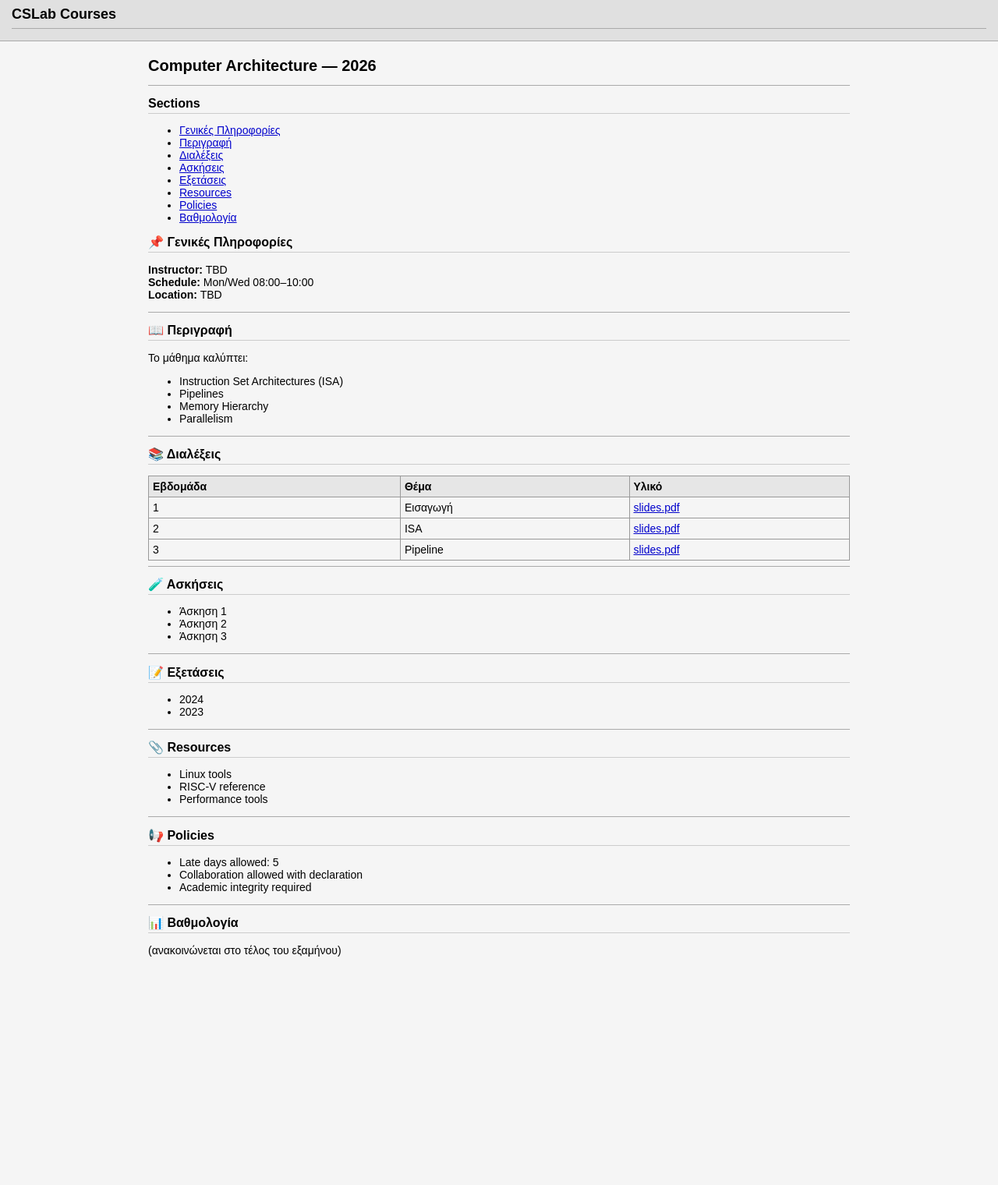
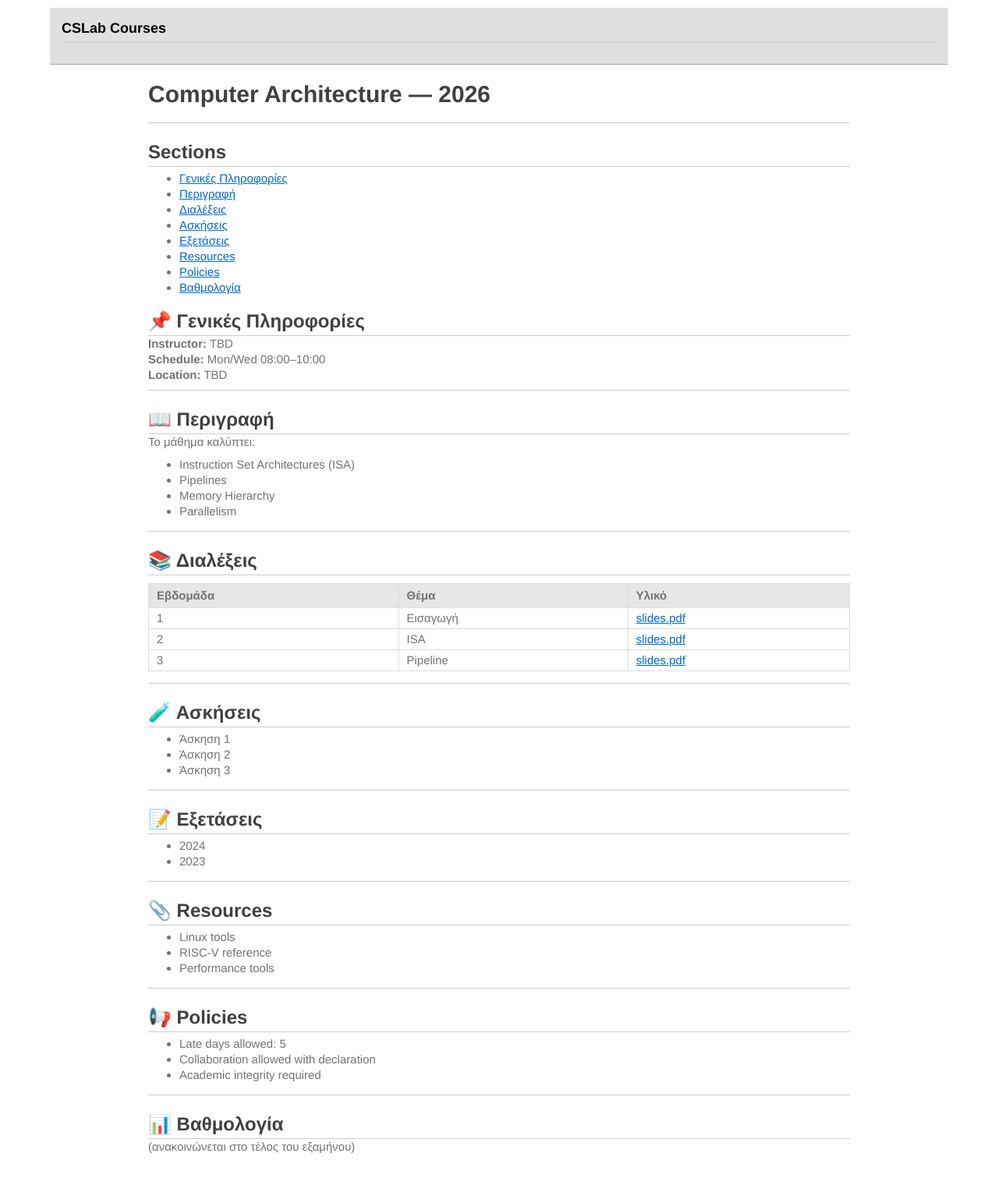
Before and after one commit to cslab-ntua/cslab-courses, a Jekyll site: the page built from courses/comparch/2026/index.md, in a window 1280 px wide. Shown: the whole page at 78% size. Built offline with Jekyll 4.4.1, drawn with Linux system fonts in a browser that asks for light colours; before the commit the page ends 1261 px from its top, so only the background shows below that.

Commit message:
Minor change in css

```diff
--- a/assets/style.css
+++ b/assets/style.css
@@ -121,3 +121,155 @@
   font-size: 12px;
   color: #555;
 }
+
+
+
+
+/* From other site */
+h1,
+h2,
+h3,
+h4,
+h5,
+h6,
+p,
+blockquote {
+    margin: 0;
+    padding: 0;
+}
+body {
+    font-family: "Helvetica Neue", Helvetica, "Hiragino Sans GB", Arial, sans-serif;
+    font-size: 15px;
+    line-height: 20px;
+    color: #737373;
+    background-color: white;
+    margin: 10px 13px 10px 13px;
+}
+table {
+	margin: 10px 0 15px 0;
+	border-collapse: collapse;
+}
+td,th {
+	border: 1px solid #ddd;
+	padding: 3px 10px;
+}
+th {
+	padding: 5px 10px;
+}
+
+a {
+    color: #0069d6;
+}
+a:hover {
+    color: #0050a3;
+    text-decoration: none;
+}
+a img {
+    border: none;
+}
+p {
+    margin-bottom: 9px;
+}
+h1,
+h2,
+h3,
+h4,
+h5,
+h6 {
+    color: #404040;
+    line-height: 36px;
+}
+h1 {
+    margin-bottom: 18px;
+    font-size: 30px;
+}
+h2 {
+    font-size: 24px;
+}
+h3 {
+    font-size: 18px;
+}
+h4 {
+    font-size: 16px;
+}
+h5 {
+    font-size: 14px;
+}
+h6 {
+    font-size: 13px;
+}
+hr {
+    margin: 0 0 19px;
+    border: 0;
+    border-bottom: 1px solid #ccc;
+}
+blockquote {
+    padding: 13px 13px 21px 15px;
+    margin-bottom: 18px;
+    font-family:georgia,serif;
+    font-style: italic;
+}
+blockquote:before {
+    content:"\201C";
+    font-size:40px;
+    margin-left:-10px;
+    font-family:georgia,serif;
+    color:#eee;
+}
+blockquote p {
+    font-size: 14px;
+    font-weight: 300;
+    line-height: 18px;
+    margin-bottom: 0;
+    font-style: italic;
+}
+code, pre {
+    font-family: Monaco, Andale Mono, Courier New, monospace;
+}
+code {
+    background-color: #fee9cc;
+    color: rgba(0, 0, 0, 0.75);
+    padding: 1px 3px;
+    font-size: 12px;
+    -webkit-border-radius: 3px;
+    -moz-border-radius: 3px;
+    border-radius: 3px;
+}
+pre {
+    display: block;
+    padding: 14px;
+    margin: 0 0 18px;
+    line-height: 16px;
+    font-size: 11px;
+    border: 1px solid #d9d9d9;
+    white-space: pre-wrap;
+    word-wrap: break-word;
+}
+pre code {
+    background-color: #fff;
+    color:#737373;
+    font-size: 11px;
+    padding: 0;
+}
+sup {
+    font-size: 0.83em;
+    vertical-align: super;
+    line-height: 0;
+}
+* {
+	-webkit-print-color-adjust: exact;
+}
+@media screen and (min-width: 914px) {
+    body {
+        width: 90%;
+        margin:10px auto;
+    }
+}
+@media print {
+	body,code,pre code,h1,h2,h3,h4,h5,h6 {
+		color: black;
+	}
+	table, pre {
+		page-break-inside: avoid;
+	}
+}
```
